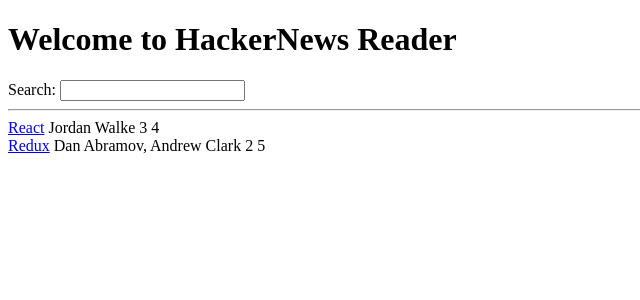
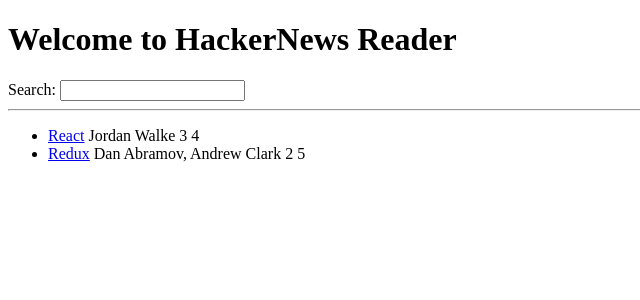
Before and after one commit to huuwulleop/hackernews-reader, a React (Create React App) app: page / in a window 1280 px wide. Shown: the top 300 px of the page, without its empty margins (0-640 px from the left). Built offline with nearby package versions, Linux system fonts and the light colour scheme.

Commit message:
Add more components and refactor

```diff
--- a/src/App.js
+++ b/src/App.js
@@ -2,6 +2,7 @@
 
 // components
 import List from "./components/List"
+import Search from "./components/Search"
 
 const title = "HackerNews Reader"
 
@@ -25,25 +26,12 @@
 ]
 
 const App = () => {
-    const [searchTerm, setSearchTerm] = useState('')
-
-    const handleChange = event => {
-        setSearchTerm(event.target.value)
-        console.log(event.target.value);
-    }
 
     return (
         <div>
             <h1>Welcome to {title}</h1>
 
-            <label htmlFor="search">Search: </label>
-            <input type="text" id="search" onChange={handleChange} />
-
-            {searchTerm &&
-                <p>
-                    Searching for <strong>{searchTerm}</strong>
-                </p>
-            }
+            <Search />
 
             <hr />
 
--- a/src/components/Item.js
+++ b/src/components/Item.js
@@ -0,0 +1,14 @@
+
+const Item = ({ item }) => {
+    return (
+        <li>
+            <a href={item.url}>{item.title}</a>
+
+            <span> {item.author}</span>
+            <span> {item.num_comments}</span>
+            <span> {item.points}</span>
+        </li>
+    )
+}
+
+export default Item
--- a/src/components/List.js
+++ b/src/components/List.js
@@ -1,17 +1,14 @@
+
+// components
+import Item from "./Item"
 
 const List = ({ list }) => {
     return (
-        <div>
+        <ul>
             {list.map(item => (
-                <div key={item.objectID}>
-                    <a href={item.url}>{item.title}</a>
-
-                    <span> {item.author}</span>
-                    <span> {item.num_comments}</span>
-                    <span> {item.points}</span>
-                </div>
+                <Item key={item.objectID} item={item} />
             ))}
-        </div>
+        </ul>
     )
 }
 
--- a/src/components/Search.js
+++ b/src/components/Search.js
@@ -0,0 +1,26 @@
+
+import React, { useState } from "react"
+
+const Search = () => {
+    const [searchTerm, setSearchTerm] = useState('')
+
+    const handleChange = event => {
+        setSearchTerm(event.target.value)
+        console.log(event.target.value);
+    }
+
+    return (
+        <div>
+            <label htmlFor="search">Search: </label>
+            <input type="text" id="search" onChange={handleChange} />
+
+            {searchTerm &&
+                <p>
+                    Searching for <strong>{searchTerm}</strong>...
+                </p>
+            }
+        </div>
+    )
+}
+
+export default Search
```
